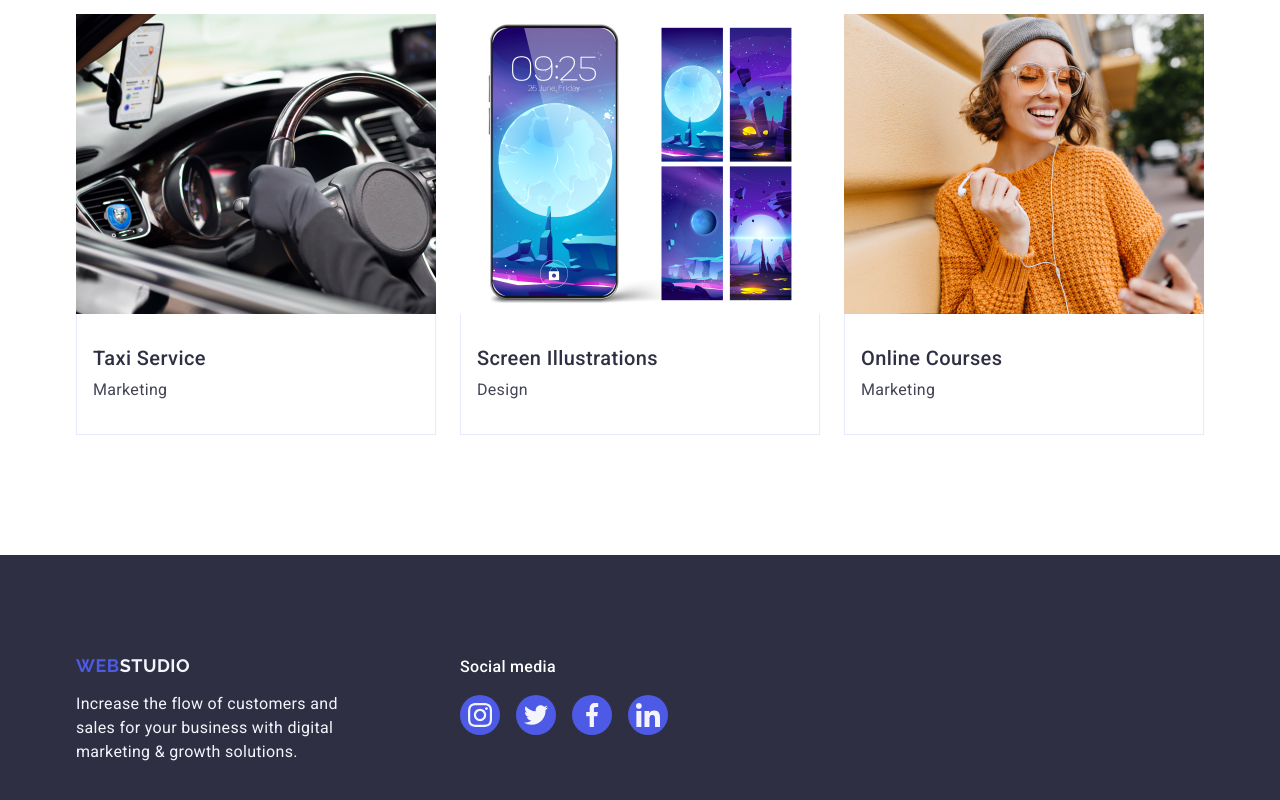
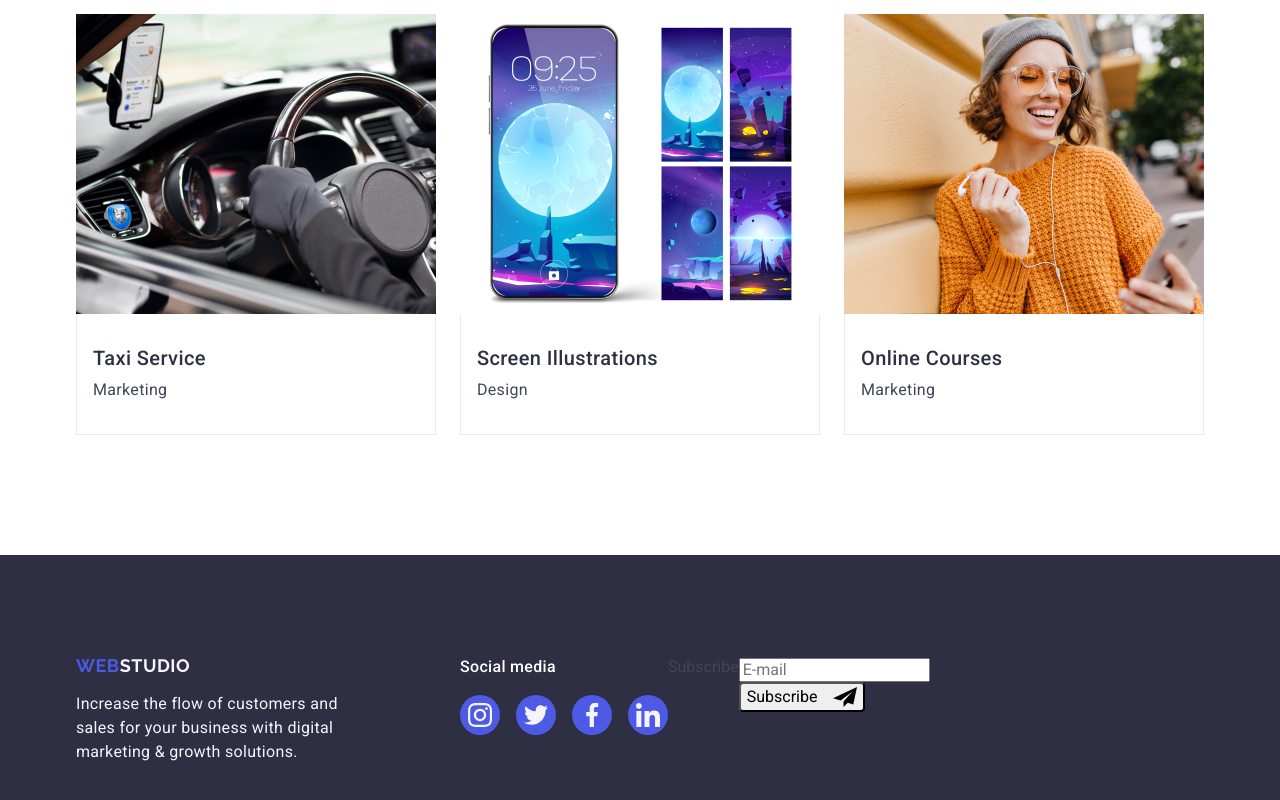
Before and after one commit to Dima-Korn/goit-markup-hw-05, a plain HTML site: page index.html in a window 1280 px wide. Shown: the part 2628-3428 px from the top of the page. Drawn offline with nearby package versions, Linux system fonts and the light colour scheme.

Commit message:
started footer form

```diff
--- a/css/styles.css
+++ b/css/styles.css
@@ -505,3 +505,31 @@ body {
 .social-media .socials-item-link:active {
   background-color: #31d0aa;
 }
+
+/* Footer form */
+
+.subscr-box {
+  display: flex;
+  width: 453px;
+  height: 80px;
+  border-radius: 4px;
+  border-style: none;
+}
+
+.subscr-form-text {
+}
+
+.subscr-form {
+}
+
+.subscr-form-label {
+}
+
+.subscr-button {
+  display: flex;
+  align-items: center;
+  justify-content: center;
+  padding: 8px, 24px, 8px, 24px;
+  border-radius: 4px;
+  gap: 16px;
+}
--- a/index.html
+++ b/index.html
@@ -528,6 +528,27 @@
             </li>
           </ul>
         </div>
+        <!--Footer Form-->
+        <div class="subscr-box">
+          <p class="subscr-form-text">Subscribe</p>
+          <form class="subscr-form">
+            <label for="e-mail" class="subscr-form-label">
+              <input
+                class="subscr-form-input"
+                type="text"
+                name="e-mail"
+                placeholder="E-mail"
+                id="e-mail"
+              />
+              <button type="submit" class="subscr-button">
+                Subscribe
+                <svg class="subscr-icon" width="24" height="24">
+                  <use href="./images/icons.svg#icon-subscribe-3"></use>
+                </svg>
+              </button>
+            </label>
+          </form>
+        </div>
       </div>
     </footer>
   </body>
```
